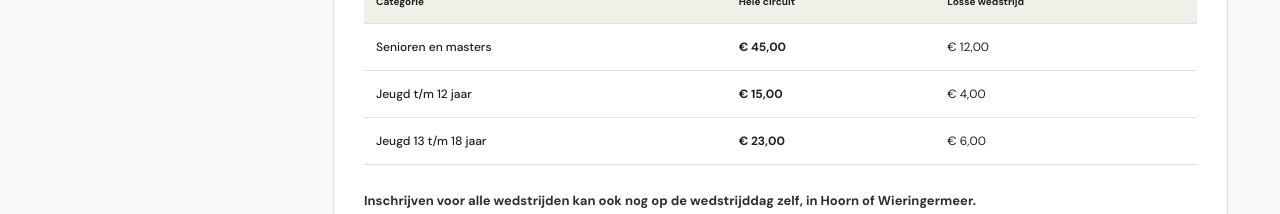
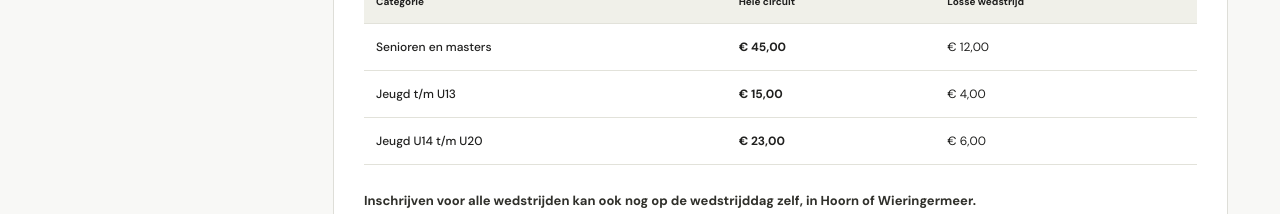
Before and after one commit to cgpvdg/All4runningCrosscircuit, a Vue app: page / in a window 1280 px wide. Shown: the part 2221-2435 px from the top of the page. Built offline with nearby package versions, Linux system fonts and the light colour scheme; a web font is replaced by a local one.

Commit message:
Update youth category labels on home page

```diff
--- a/src/HomePage.vue
+++ b/src/HomePage.vue
@@ -50,8 +50,8 @@ import flyer from './assets/flyer.png'
           <thead><tr><th scope="col">Categorie</th><th scope="col">Hele circuit</th><th scope="col">Losse wedstrijd</th></tr></thead>
           <tbody>
             <tr><th scope="row">Senioren en masters</th><td>€ 45,00</td><td>€ 12,00</td></tr>
-            <tr><th scope="row">Jeugd t/m 12 jaar</th><td>€ 15,00</td><td>€ 4,00</td></tr>
-            <tr><th scope="row">Jeugd 13 t/m 18 jaar</th><td>€ 23,00</td><td>€ 6,00</td></tr>
+            <tr><th scope="row">Jeugd t/m U13</th><td>€ 15,00</td><td>€ 4,00</td></tr>
+            <tr><th scope="row">Jeugd U14 t/m U20</th><td>€ 23,00</td><td>€ 6,00</td></tr>
           </tbody>
         </table>
       </div>
```
